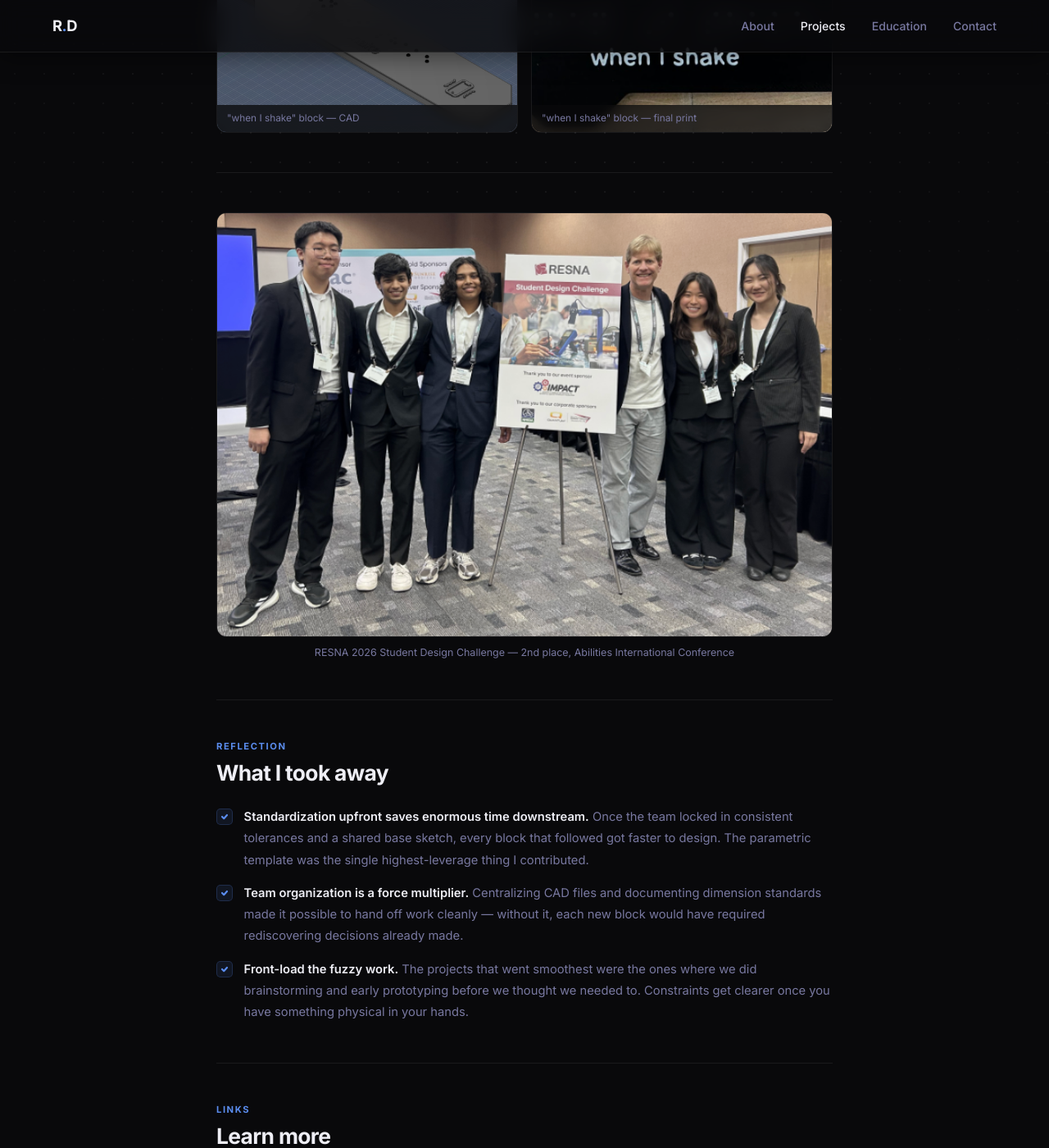
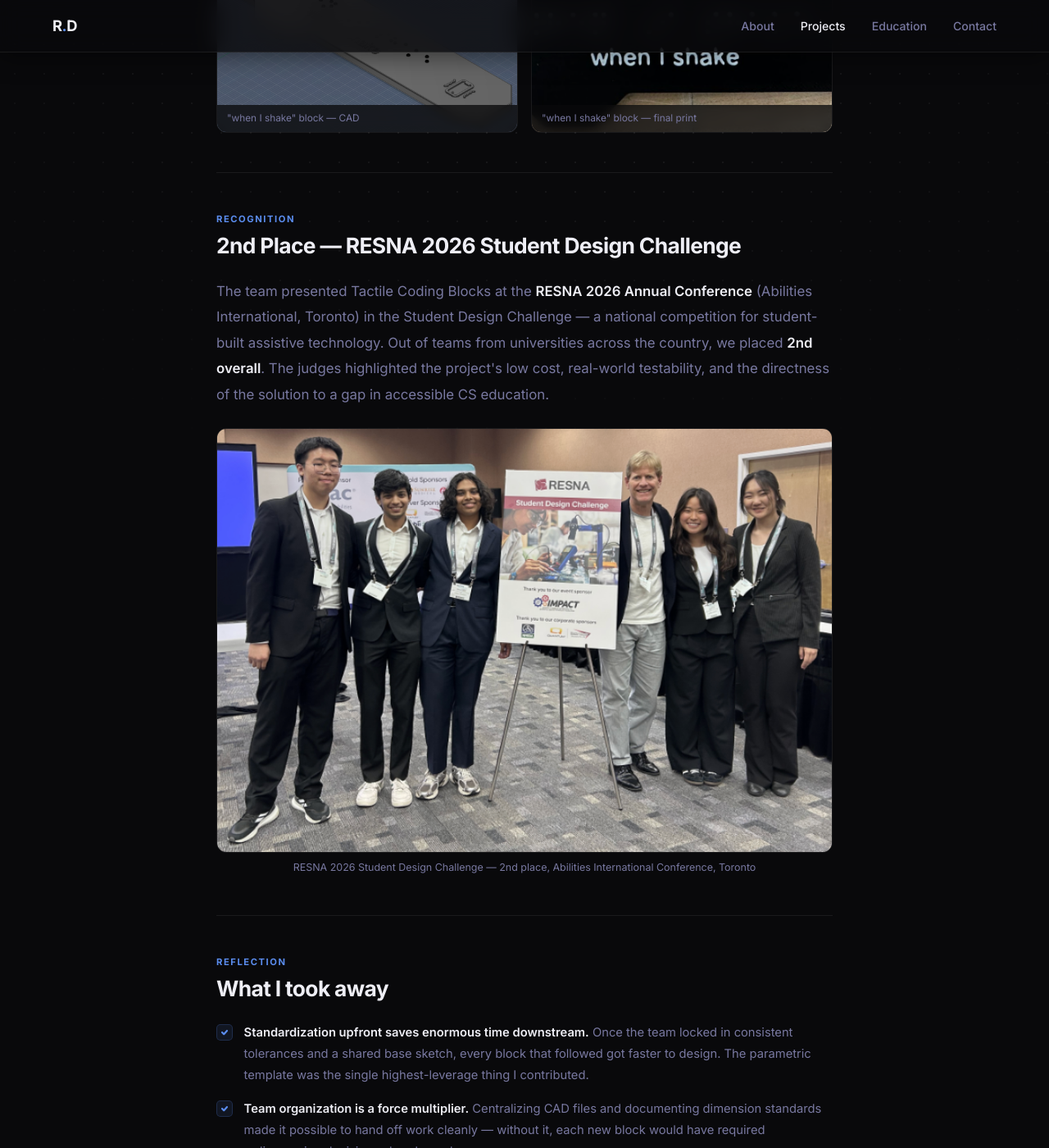
Before and after one commit to rishabhd625/rishabhd625.github.io, a Jekyll site: the page built from _projects/tactile-coding-blocks.md, in a window 1280 px wide and 1400 px high, scrolled down 6457 px. Shown: the whole window at 82% size. Built offline with Jekyll 4.4.1, drawn with Linux system fonts in a browser that asks for light colours.

Commit message:
Add RESNA section blurb to tactile coding blocks page
Co-Authored-By: Claude Sonnet 4.6 <noreply@anthropic.com>

```diff
--- a/_projects/tactile-coding-blocks.md
+++ b/_projects/tactile-coding-blocks.md
@@ -193,9 +193,18 @@ description: >-
 
 <!-- ── AWARD ──────────────────────────────── -->
 <section class="proj-section">
-  <div class="proj-img-wrap r" style="margin-bottom: 0;">
+  <p class="section-eyebrow r">Recognition</p>
+  <h2 class="section-heading r">2nd Place — RESNA 2026 Student Design Challenge</h2>
+  <p class="problem-text r">
+    The team presented Tactile Coding Blocks at the <strong>RESNA 2026 Annual Conference</strong>
+    (Abilities International, Toronto) in the Student Design Challenge — a national competition
+    for student-built assistive technology. Out of teams from universities across the country,
+    we placed <strong>2nd overall</strong>. The judges highlighted the project's low cost,
+    real-world testability, and the directness of the solution to a gap in accessible CS education.
+  </p>
+  <div class="proj-img-wrap r" style="margin-top: 1.5rem; margin-bottom: 0;">
     <img class="proj-img" src="/assets/images/tactile-blocks/RESNA2026TeamPhoto.png" alt="RESNA 2026 team photo" loading="lazy" />
-    <p class="proj-img-caption">RESNA 2026 Student Design Challenge — 2nd place, Abilities International Conference</p>
+    <p class="proj-img-caption">RESNA 2026 Student Design Challenge — 2nd place, Abilities International Conference, Toronto</p>
   </div>
 </section>
 
```
